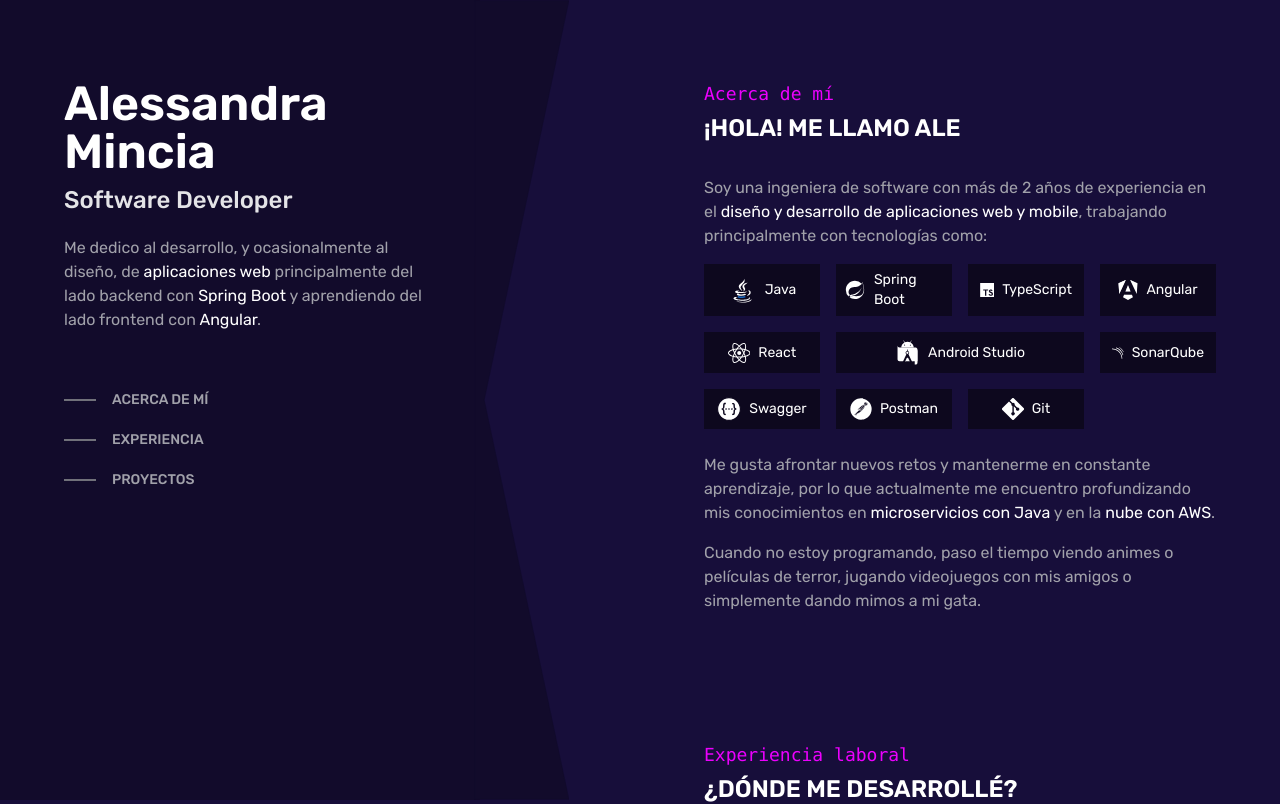
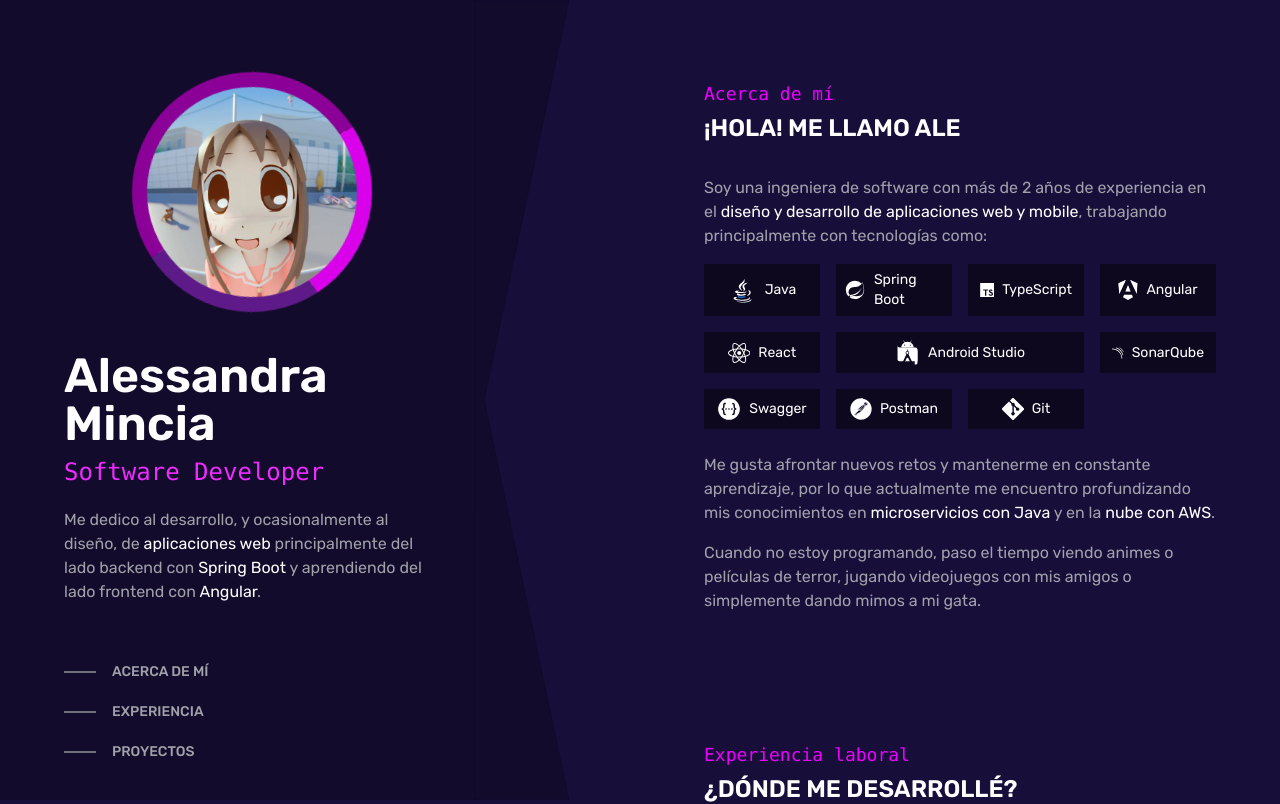
Before and after one commit to misicode/Misicode-Portfolio, an Angular app: page / in a window 1280 px wide. Shown: the top 804 px of the page. Built offline with nearby package versions, Linux system fonts and the light colour scheme.

Commit message:
feat: update header component

```diff
--- a/src/app/layouts/main-layout/header/header.component.html
+++ b/src/app/layouts/main-layout/header/header.component.html
@@ -1,9 +1,13 @@
 <header>
   <div class="max-w-[34rem] ml-auto pl-16 pr-10 py-20">
+    <div class="flex items-center justify-center mb-12 relative">
+      <div class="absolute animate-spin border-code border-primary-700 h-60 rounded-full w-60"></div>
+      <img class="rounded-full w-56" src="./assets/osaka.webp" />
+    </div>
     <h1 class="font-semibold text-5xl">
       Alessandra Mincia
     </h1>
-    <p class="font-medium mt-2 text-2xl text-zinc-200">
+    <p class="font-medium font-mono mt-2 text-2xl text-primary-500">
       Software Developer
     </p>
     <p class="mt-5 text-zinc-400">
--- a/src/app/layouts/main-layout/header/header.component.scss
+++ b/src/app/layouts/main-layout/header/header.component.scss
@@ -0,0 +1,6 @@
+.border-code {
+  animation-duration: 3s;
+  border-top: 15px #240A34;
+  border-style: outset;
+  border-width: 15px;
+}
```
Also changed, not shown: src/assets/osaka.webp (added).
